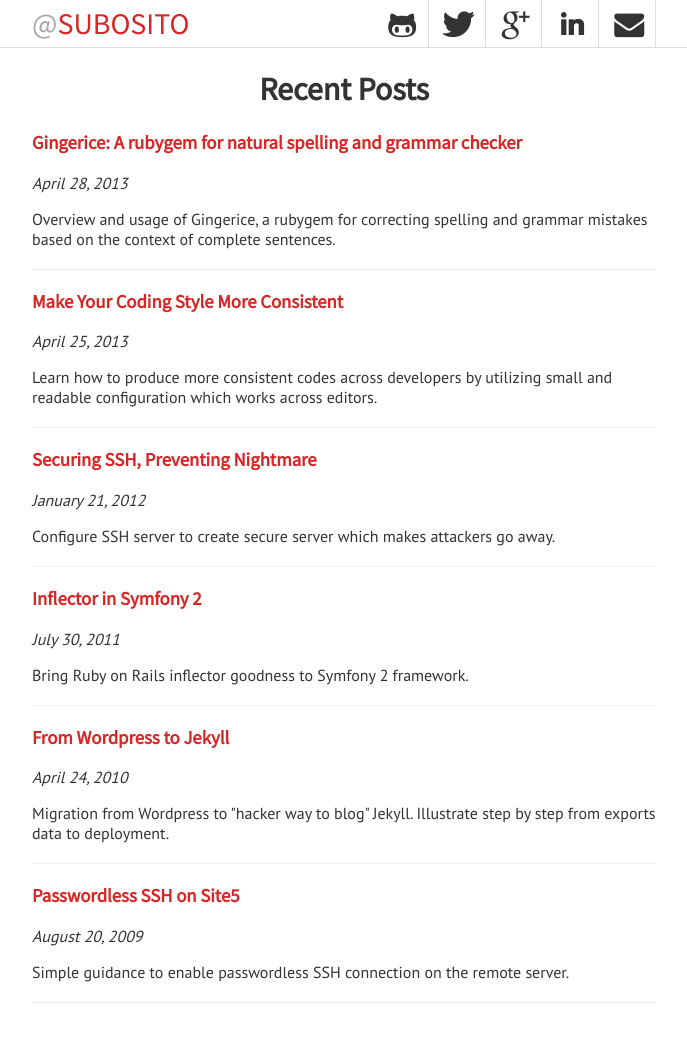
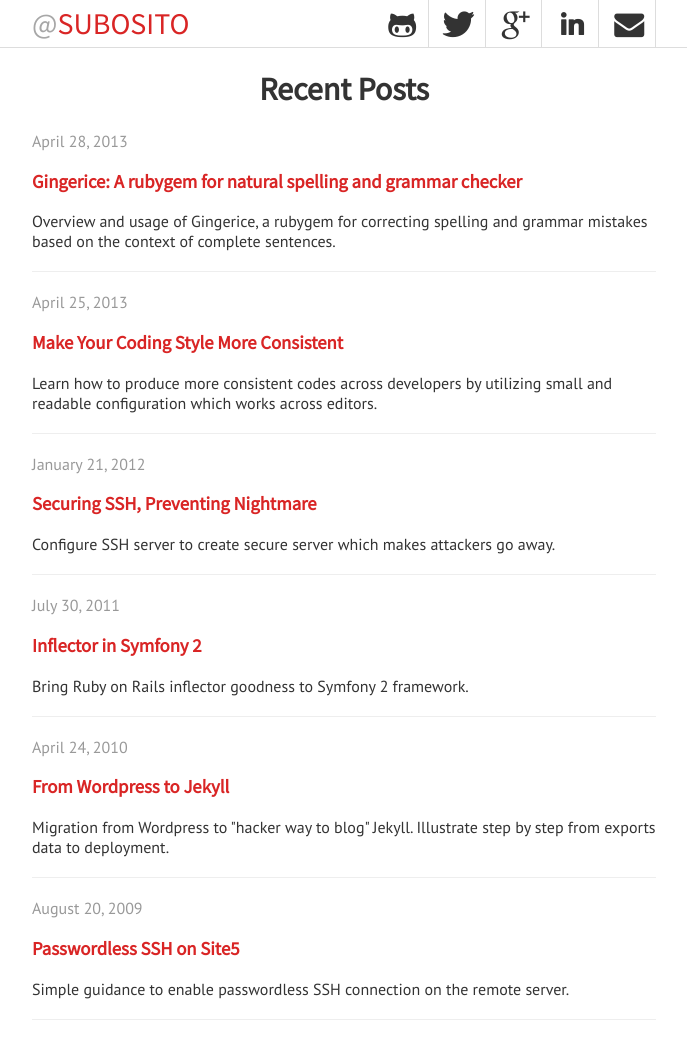
Before and after one commit to leeayoung/subosito.github.io, a Jekyll site: the page built from index.html, in a window 1280 px wide. Shown: the whole page, without its empty margins (296-983 px from the left). Built offline with Jekyll 4.4.1, drawn with Linux system fonts in a browser that asks for light colours; Markdown is read by kramdown in place of the engine named in the settings; the list of posts is cut into pages by our own code.

Commit message:
fix date position and appearance

```diff
--- a/_scss/theme.scss
+++ b/_scss/theme.scss
@@ -198,3 +198,7 @@
   overflow: auto;
   padding: 4px 10px;
 }
+
+.pubdate {
+  color: #999
+}
--- a/css/theme.css
+++ b/css/theme.css
@@ -2133,3 +2133,7 @@
   overflow: auto;
   padding: 4px 10px;
 }
+
+.pubdate {
+  color: #999999;
+}
--- a/index.html
+++ b/index.html
@@ -13,8 +13,8 @@
 
     <section class="content">
       {% for post in site.posts %}
+      <span class="pubdate">{{ post.date | date: "%B %d, %Y" }}</span>
       <h3><a href="{{ post.url }}">{{ post.title}}</a></h3>
-      <em>{{ post.date | date: "%B %d, %Y" }}</em>
       <p>{{ post.excerpt }}</p>
       <hr class="entry-separator">
       {% endfor %}
```
